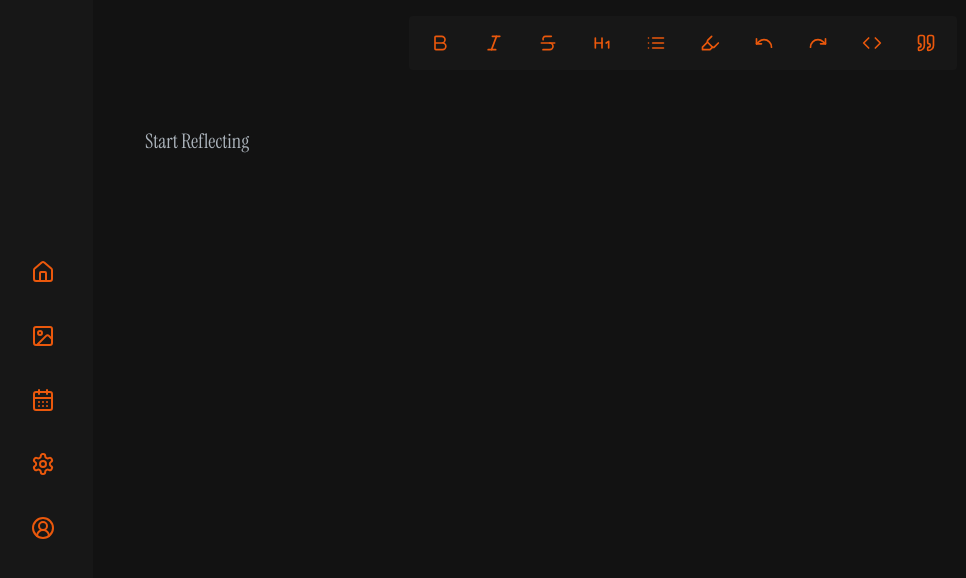
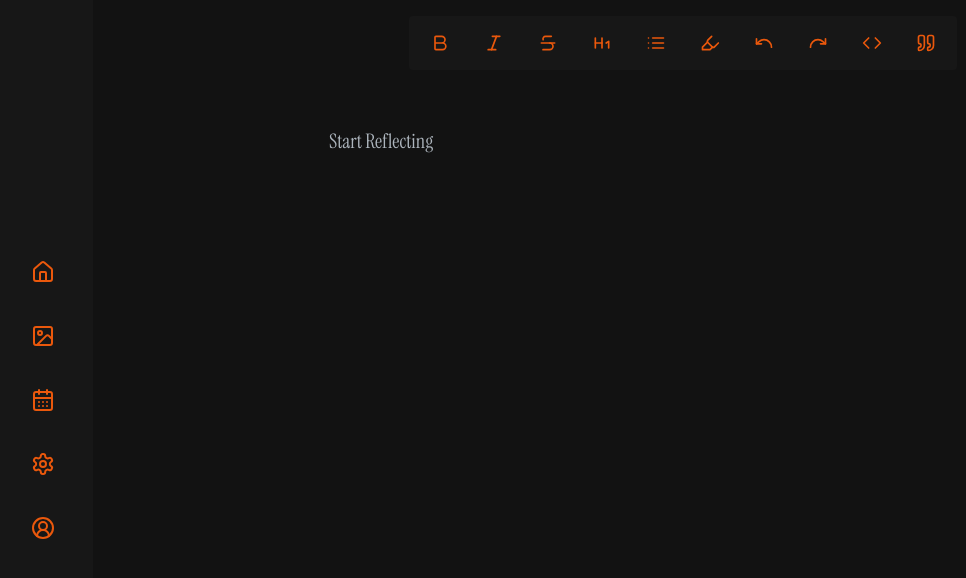
Before and after one commit to tojiw/Reflect, a Next.js app: page / in a window 1280 px wide. Shown: the top 578 px of the page, without its empty margins (7-973 px from the left). Built offline with nearby package versions, Linux system fonts and the light colour scheme.

Commit message:
fixed minor errors

```diff
--- a/components/TipTap/TipTap.tsx
+++ b/components/TipTap/TipTap.tsx
@@ -20,7 +20,7 @@ const Tiptap = ({onChange,content}:any) => {
     content:content,
     editorProps:{
         attributes:{
-            class:"flex flex-col  min-h-[30vh] text-white justify-start rounded-lg px-4 py-3 gap-3 text-[16px] pt-10 outline-none placeholder:font-Instrument_Serif  "
+            class:"flex flex-col  min-h-[30vh] text-white justify-start rounded-lg px-[200px] py-3 gap-3 text-[16px] pt-10 outline-none placeholder:font-Instrument_Serif  "
         }
     },
     onUpdate:({editor})=>{
```
